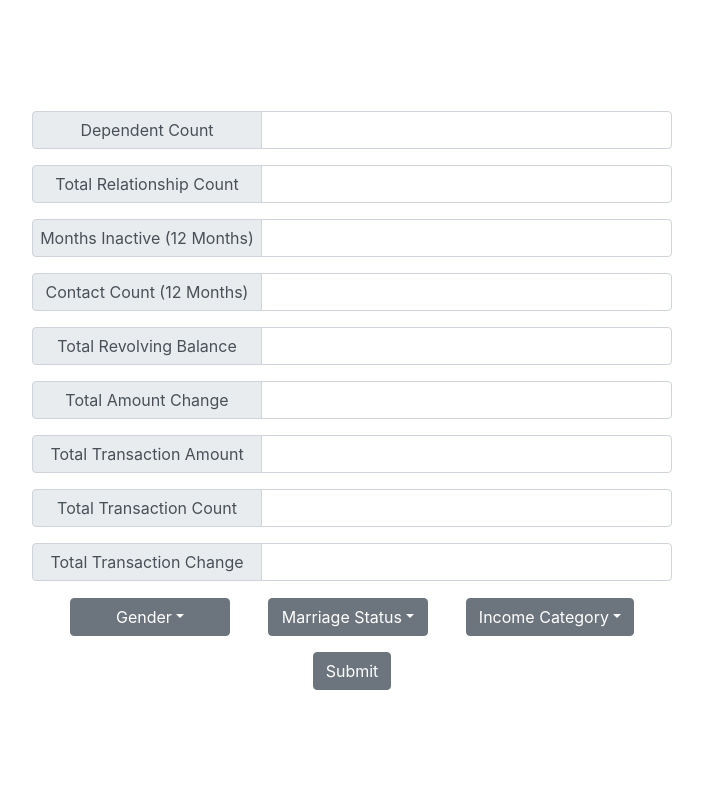
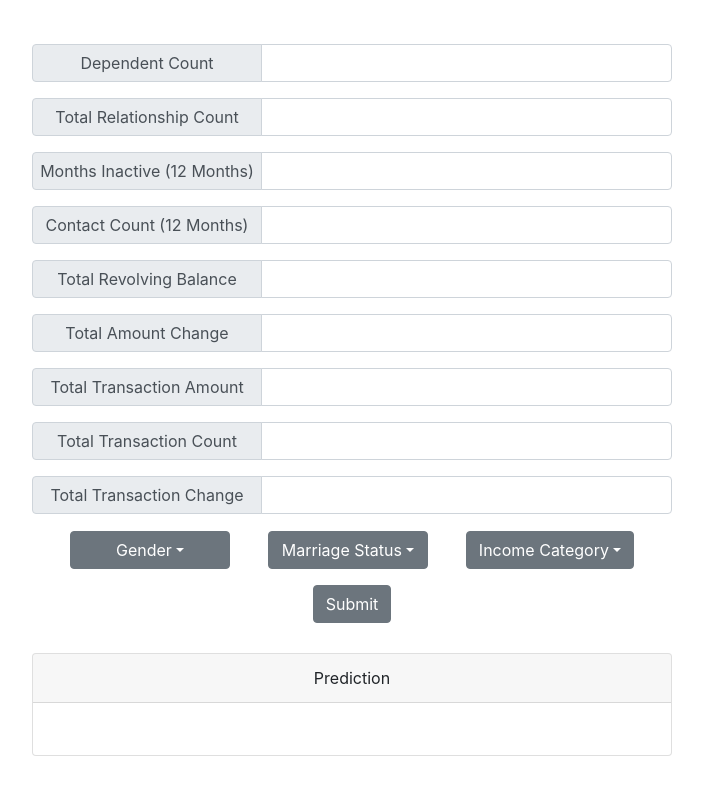
Before and after one commit to seanskggo/Bank-Churn-Predictor, a React (Create React App) app: page / in a window 1280 px wide. Shown: the top 794 px of the page, without its empty margins (288-991 px from the left). Built offline with nearby package versions, Linux system fonts and the light colour scheme.

Commit message:
axios post

```diff
--- a/src/App.css
+++ b/src/App.css
@@ -40,8 +40,9 @@
   min-width: 160px !important;
 }
 
-.Top {
+.Margin {
   margin-top: 15px;
+  margin-bottom: 30px;
 }
 
 /*////////////////////////////////////////////////////////////////////////////////
--- a/src/App.js
+++ b/src/App.js
@@ -14,6 +14,7 @@ import Dropdown from 'react-bootstrap/Dropdown';
 import Button from 'react-bootstrap/Button';
 import InputGroup from 'react-bootstrap/InputGroup';
 import FormControl from 'react-bootstrap/FormControl';
+import Card from 'react-bootstrap/Card';
 import 'bootstrap/dist/css/bootstrap.min.css';
 import axios from 'axios';
 
@@ -159,25 +160,30 @@ const App = () => {
   });
   const click = () => {
     if (check(values, set_response)) return;
-    // you have to post to /calulate
     const getData = async () => {
+      let formatted = JSON.stringify(values);
+      await axios.post('/calculate', formatted);
       const rep = await axios.get("/calculate")
       set_response("The chance of attrition is: " + rep.data.value);
     };
     getData();
-    console.log(values)
   }
   return (
     <div className="App Adjust">
-      <text>{response}</text>
       {Generate_fields(values, set_values)}
       <div className='Row Adjust Centre Hspace'>
         <SetGender values={values} set_values={set_values} />
         <SetMarriageStatus values={values} set_values={set_values} />
-        <SetIncomeCategory values={values} set_values={set_values}/>
+        <SetIncomeCategory values={values} set_values={set_values} />
       </div>
-      <Button variant="secondary Top" onClick={click}>Submit</Button>
-      </div>
+      <Button variant="secondary Margin" onClick={click}>Submit</Button>
+      <Card className="text-center Centre">
+        <Card.Header>Prediction</Card.Header>
+        <Card.Body>
+          <Card.Title>{response}</Card.Title>
+        </Card.Body>
+      </Card>
+    </div>
   );
 }
 
```
